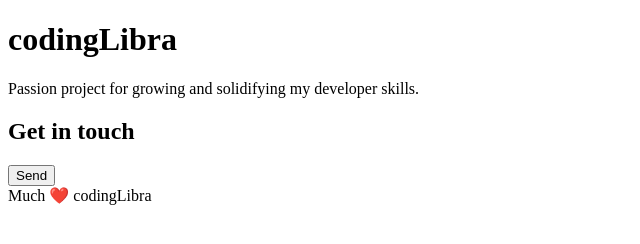
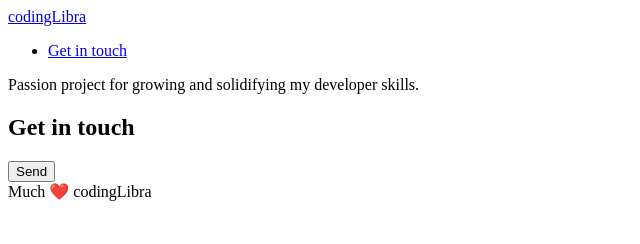
Before and after one commit to coricathemer/playground-project, a plain HTML site: page index.html in a window 1280 px wide. Shown: the whole page, without its empty margins (0-640 px from the left). Drawn offline with Linux system fonts and the light colour scheme.

Commit message:
added js file

```diff
--- /dev/null
+++ b/assets/js/script.js
@@ -0,0 +1 @@
+window.alert("JS is running")
--- a/index.html
+++ b/index.html
@@ -2,11 +2,21 @@
 <html lang="en">
   <head>
     <meta charset="UTF-8"/>
+    <meta name="viewport" content="width=device-width, initial-scale=1.0"/>
+    <meta http-equiv="X-UA-Compatible" content="ie=edge" />
     <title>Playground-Project</title>
+    <link rel="stylesheet" href="./assets/css/style.css" />
   </head>
   <body>
     <header>
-      <h1>codingLibra</h1>
+      <a href="/">codingLibra</a>
+      <nav>
+        <ul>
+          <li>
+            <a href="#get-in-touch">Get in touch</a>
+          </li>
+        </ul>
+      </nav>
     </header>
 
   <!-- hero/jumbotron -->
@@ -29,5 +39,6 @@
     <section>
       Much ❤️ codingLibra
     </section>
+    <script src="./assets/js/script.js"></script>
   </body>
 </html>
```
Also changed, not shown: assets/css/style.css (added).
